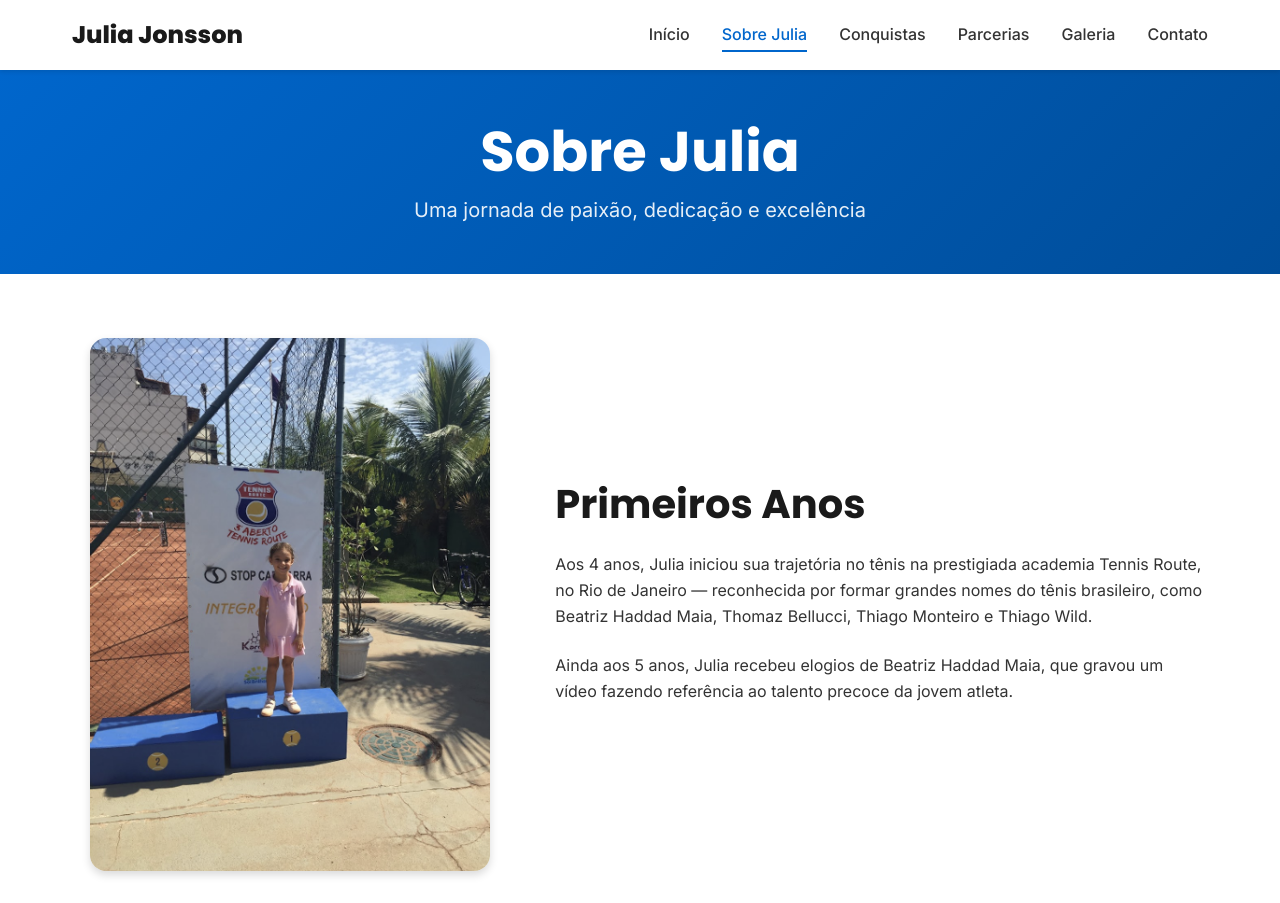
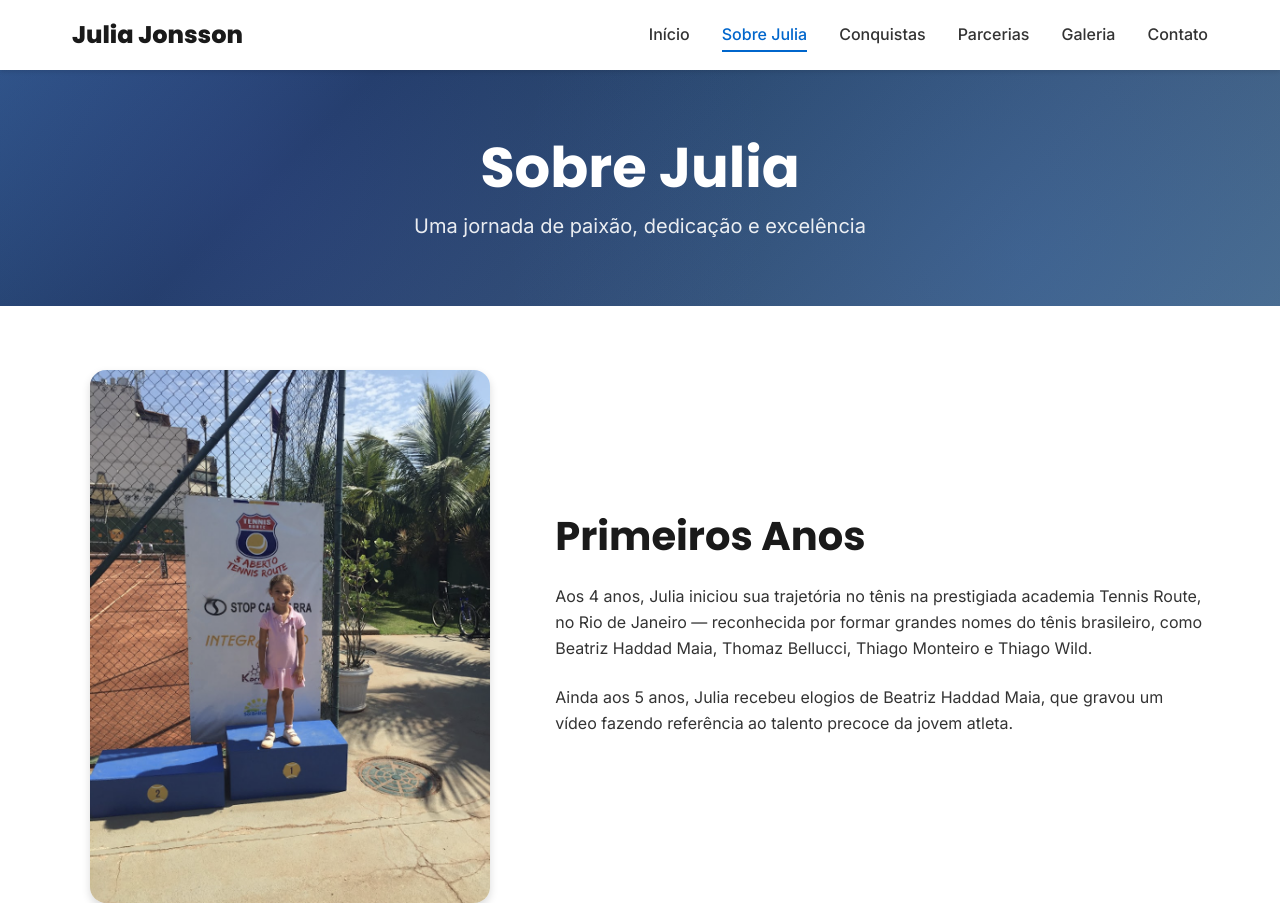
Before and after one commit to Johan-Jo/julia-site, a website: page about.html in a window 1280 px wide. Shown: the top 903 px of the page. Drawn offline with Linux system fonts and the light colour scheme.

Commit message:
Update page header with smooth gradient design inspired by user example

```diff
--- a/assets/css/styles.css
+++ b/assets/css/styles.css
@@ -647,21 +647,39 @@ p {
    Page Header
    ================================ */
 .page-header {
-    background: linear-gradient(135deg, var(--primary-color), var(--primary-dark));
-    padding: var(--spacing-lg) 0;
+    background: linear-gradient(135deg, #2c5282 0%, #1e3a5f 25%, #2d4a6e 50%, #3d5a7c 75%, #4a6b8a 100%);
+    padding: var(--spacing-xl) 0;
     text-align: center;
     color: var(--white);
+    position: relative;
+    overflow: hidden;
+}
+
+.page-header::before {
+    content: '';
+    position: absolute;
+    top: 0;
+    left: 0;
+    right: 0;
+    bottom: 0;
+    background: radial-gradient(circle at 20% 50%, rgba(99, 102, 241, 0.15) 0%, transparent 50%),
+                radial-gradient(circle at 80% 80%, rgba(59, 130, 246, 0.15) 0%, transparent 50%);
+    pointer-events: none;
 }
 
 .page-header h1 {
     color: var(--white);
     margin-bottom: 0.5rem;
+    position: relative;
+    z-index: 1;
 }
 
 .page-header p {
     font-size: 1.25rem;
     margin-bottom: 0;
     opacity: 0.9;
+    position: relative;
+    z-index: 1;
 }
 
 /* ================================
```
